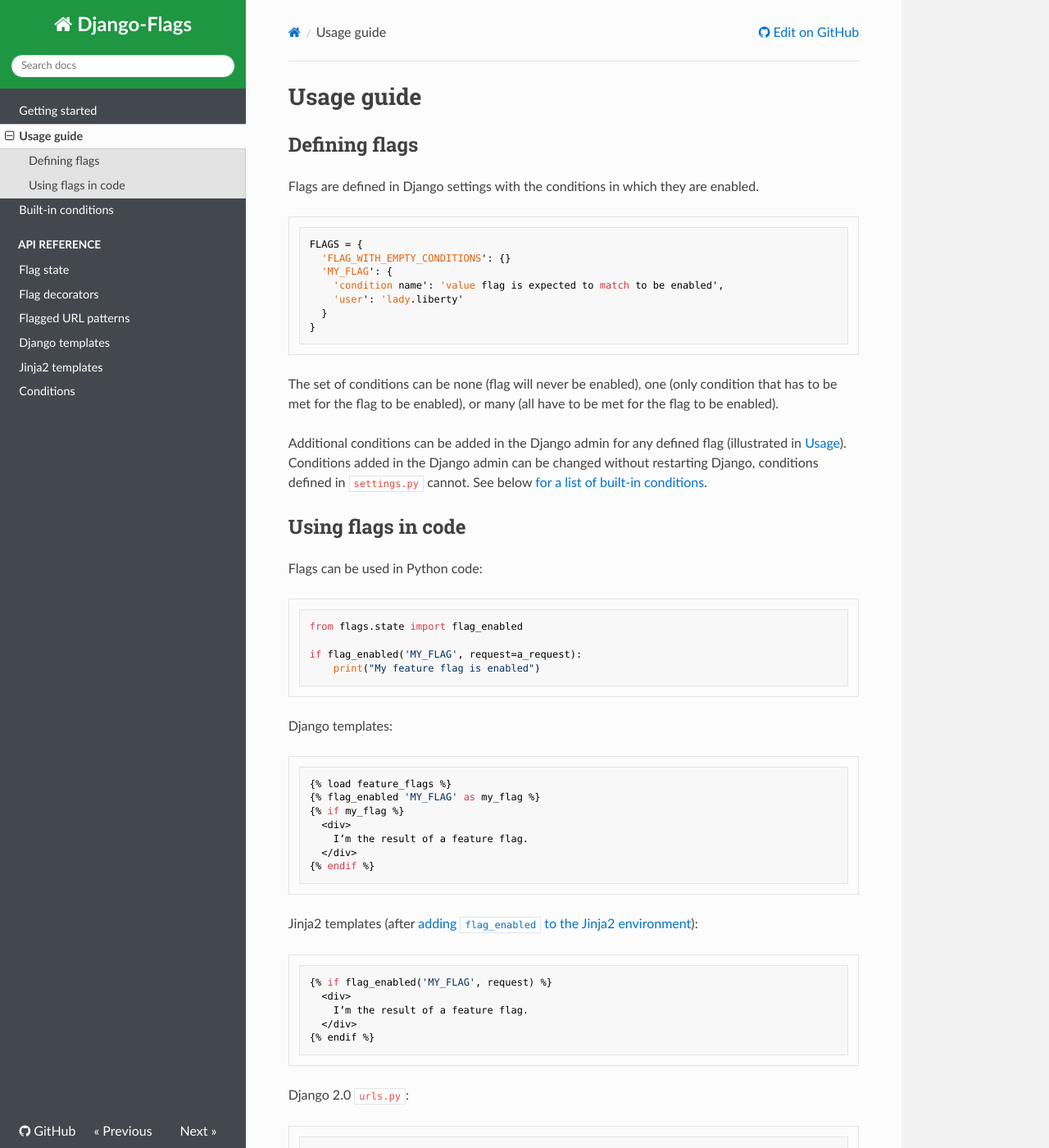
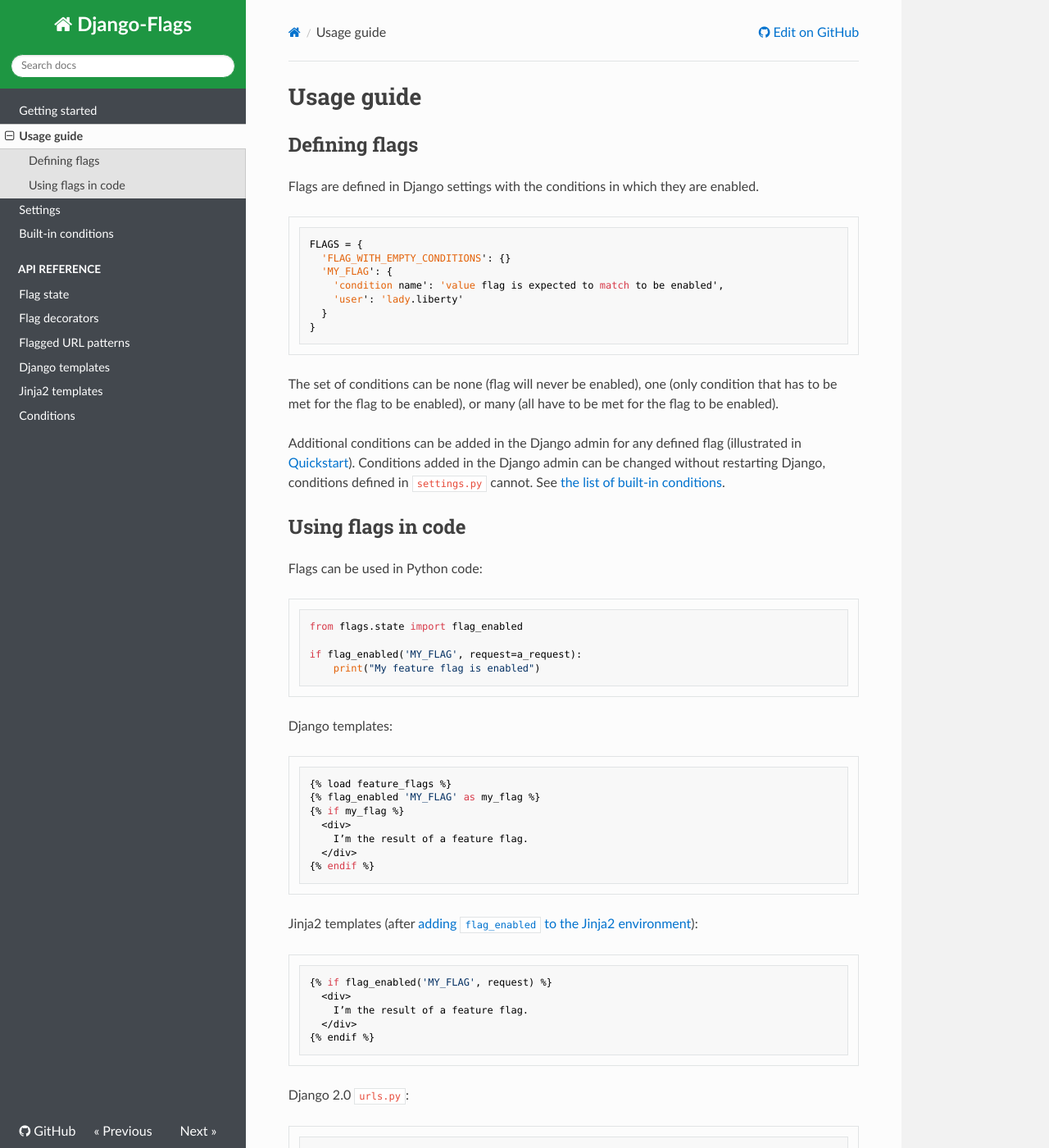
Before and after one commit to cfpb/django-flags, an MkDocs documentation site: the page built from docs/usage.md, in a window 1280 px wide and 1400 px high. Shown: the whole window at 82% size. Built offline with MkDocs 1.6.1, drawn with Linux system fonts in a browser that asks for light colours; nearby versions of some CDN libraries; old or Windows-style settings are respelled for this version of MkDocs; some of the changed text lies outside the part shown.

Commit message:
Fix some bad links in docs and style errors

````diff
--- a/docs/css/overrides.css
+++ b/docs/css/overrides.css
@@ -27,7 +27,8 @@
 .wy-menu-vertical .caption-text {
     color: #ffffff;
 }
-.wy-menu-vertical li.current .subnav a {
+.wy-menu-vertical li.current .subnav a,
+.wy-menu-vertical .subnav li.current a {
     color: #101820;
 }
 .wy-nav-side {
--- a/docs/usage.md
+++ b/docs/usage.md
@@ -16,7 +16,7 @@
 
 The set of conditions can be none (flag will never be enabled), one (only condition that has to be met for the flag to be enabled), or many (all have to be met for the flag to be enabled).
 
-Additional conditions can be added in the Django admin for any defined flag (illustrated in [Usage](#usage)). Conditions added in the Django admin can be changed without restarting Django, conditions defined in `settings.py` cannot. See below [for a list of built-in conditions](#built-in-conditions).
+Additional conditions can be added in the Django admin for any defined flag (illustrated in [Quickstart](../#quickstart)). Conditions added in the Django admin can be changed without restarting Django, conditions defined in `settings.py` cannot. See [the list of built-in conditions](conditions).
 
 ## Using flags in code
 
@@ -41,7 +41,7 @@
 {% endif %}
 ```
 
-Jinja2 templates (after [adding `flag_enabled` to the Jinja2 environment](#jinja2-templates)):
+Jinja2 templates (after [adding `flag_enabled` to the Jinja2 environment](api/jinja2/)):
 
 ```jinja
 {% if flag_enabled('MY_FLAG', request) %}
@@ -71,4 +71,4 @@
 ]
 ```
 
-See the [API documentation below](#api) for more details and examples.
+See the [API reference](/api/state) for more details and examples.
--- a/mkdocs.yml
+++ b/mkdocs.yml
@@ -3,6 +3,7 @@
 pages:
     - Getting started: index.md
     - Usage guide: usage.md
+    - Settings: settings.md
     - Built-in conditions: conditions.md
     - API Reference:
         - Flag state: api/state.md
````
Also changed, not shown: docs/settings.md (added, +20 -0 lines).
